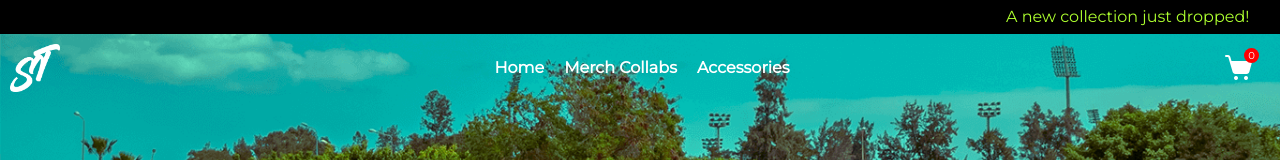
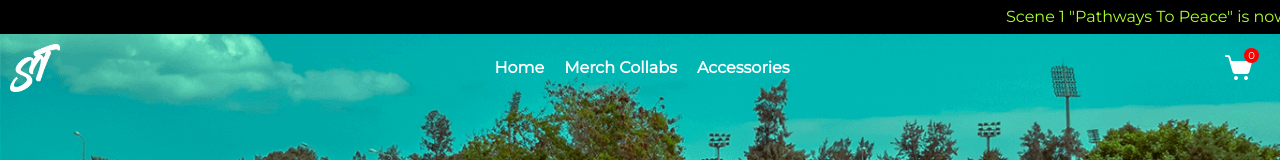
Before and after one commit to BassemBG/tuniscape-website, an Angular app: page /home in a window 1280 px wide. Shown: the top 160 px of the page. Built offline with nearby package versions, Linux system fonts and the light colour scheme; no server answers.

Commit message:
fixed product details/announcement wrapper out of flow

```diff
--- a/src/app/components/home/home.component.css
+++ b/src/app/components/home/home.component.css
@@ -1,5 +1,5 @@
 .banner {
-    height: 75vh;
+    height: 80vh;
     display: flex;
     align-items: center;
     color: black;
--- a/src/app/components/product-details/product-details.component.css
+++ b/src/app/components/product-details/product-details.component.css
@@ -2,7 +2,12 @@
   .product-details-container {
     display: flex;
     flex-wrap: wrap;
-    margin: 20px 20%;
+    margin: 0px 10%;
+  }
+
+  .details-container,
+  .images-container {
+    margin: 150px 20px;
   }
 
   .images-container {
@@ -155,8 +160,14 @@
 
   @media only screen and (max-width: 768px) {
 
+
+    .images-container {
+      margin: 110px 0px 0px 0px;
+    }
+
     .details-container {
         font-size: 0.8em;
+        margin: 0px;
     }
 
     .details-container h2,
--- a/src/app/components/product-details/product-details.component.html
+++ b/src/app/components/product-details/product-details.component.html
@@ -1,7 +1,7 @@
 <!-- product-details.component.html -->
 
 <div class="product-details-container">
-    <div class="images-container">
+    <div class="images-container ">
         <div class="main-image">
           <!--<img [src]="selectedImage" alt="{{ product.name }}">-->
           <img [src]=" apiUrlGetImage +  selectedImage" alt="{{ product.name }}">
--- a/src/app/shared/announcement-bar/announcement-bar.component.css
+++ b/src/app/shared/announcement-bar/announcement-bar.component.css
@@ -14,7 +14,6 @@
     padding-left: 100%;
     animation: scroll-left 25s linear infinite;
     transform: translateX(0);
-
   }
 
   @keyframes scroll-left {
--- a/src/app/shared/announcement-bar/announcement-bar.component.html
+++ b/src/app/shared/announcement-bar/announcement-bar.component.html
@@ -1,3 +1,3 @@
 <div class="announcement-bar">
-    <div class="announcement-text">A new collection just dropped! </div>
+    <div class="announcement-text">Scene 1 "Pathways To Peace" is now live ! First Come First Served  </div>
   </div>
```
Also changed, not shown: src/app/app.component.html (line endings or trailing spaces).
